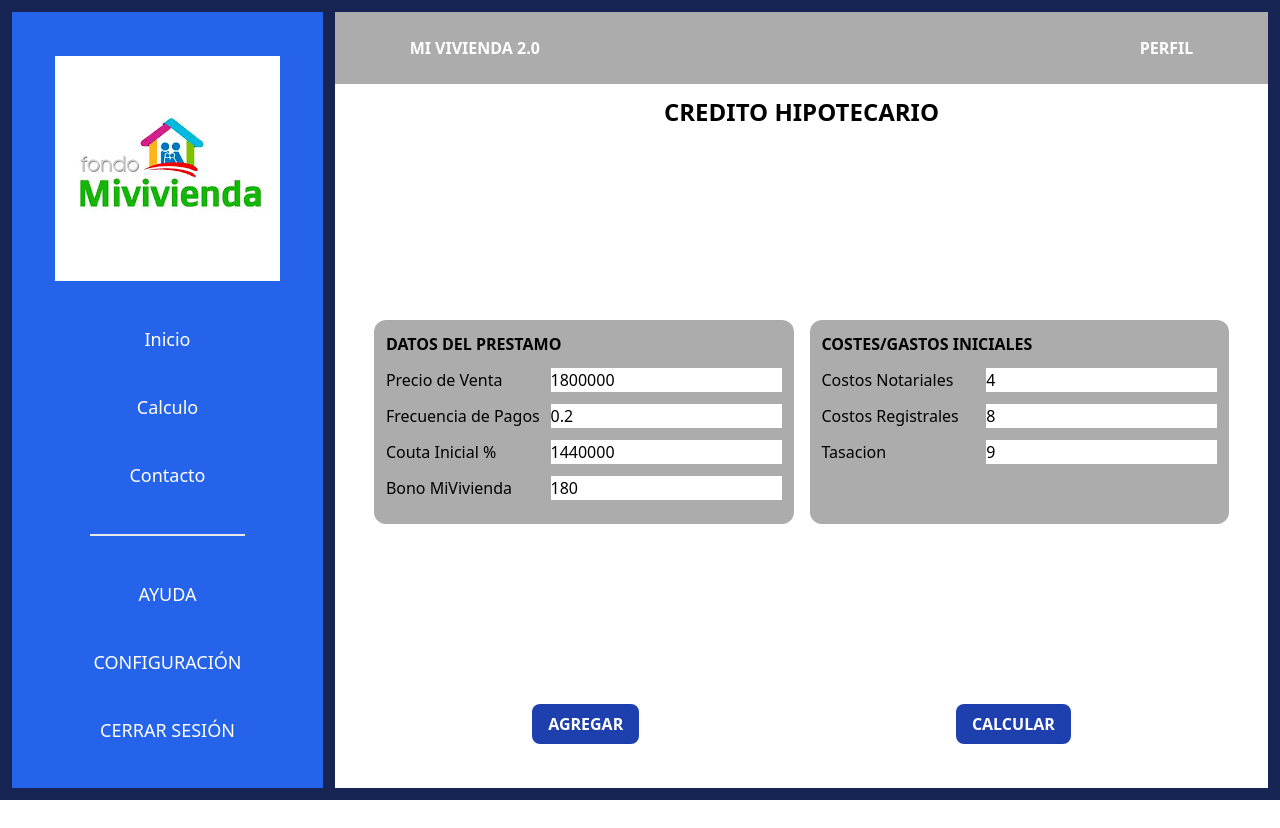
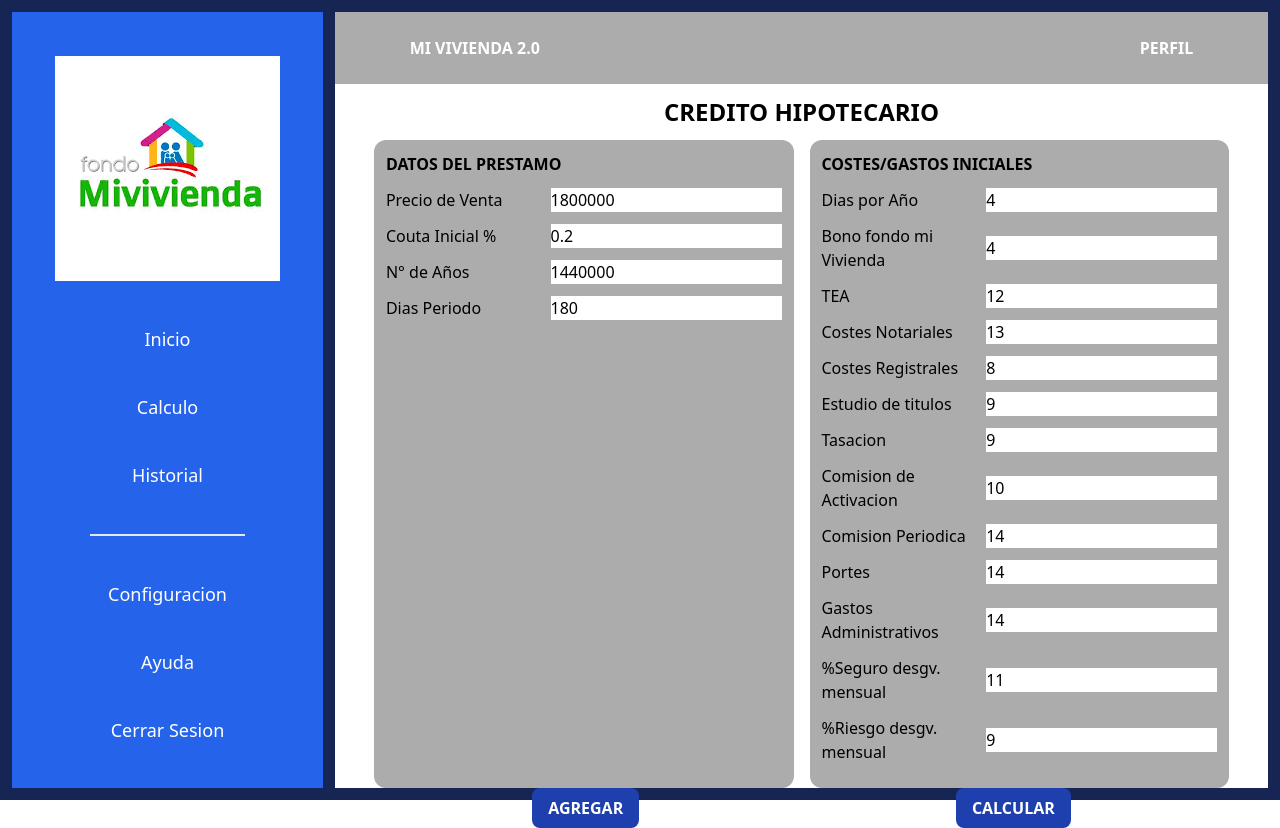
Before and after one commit to OMARROJASP/trabajoFinalFinanzas, a Vue app: page /calculo in a window 1280 px wide. Before the commit the page ends 800 px from the top, so only its background shows below. Built offline with nearby package versions, Linux system fonts and the light colour scheme.

Commit message:
conversion

```diff
--- a/src/App.vue
+++ b/src/App.vue
@@ -1,9 +1,11 @@
 <script setup>
 import { RouterLink, RouterView } from "vue-router";
+import {useUserStore} from "./stores/user.js";
 import Header from "./views/Header.vue";
 import Menu from "./views/Menu.vue";
 import Calculo from "./views/Calculo.vue";
 //import Inicio from "./views/Inicio.vue";
+
 </script>
 
 <template>
--- a/src/router/index.js
+++ b/src/router/index.js
@@ -1,4 +1,6 @@
 import { createRouter, createWebHistory } from "vue-router";
+import {useUserStore} from "../stores/user.js";
+
 import HomeView from "../views/HomeView.vue";
 import Header from "../views/Header.vue";
 import Menu from "../views/Menu.vue";
@@ -12,13 +14,26 @@ import Contacto from "../views/Contacto.vue";
 import Ayuda from "../views/Ayuda.vue";
 import Configuracion from "../views/Configuracion.vue";
 
+const requireAuth = async (to, from ,next) => {
+  const userStore = useUserStore();
+
+  userStore.loadingSession = true;
+  const user = await userStore.currentUser();
+  if (user){
+    next()
+  }else{
+    next("/login")
+  }
+}
+
+
 const router = createRouter({
-  history: createWebHistory(import.meta.env.BASE_URL),
+  history: createWebHistory(),
   routes: [
     {
       path: "/",
       name: "home",
-      component: HomeView,
+      component: HomeView, beforeEnter: requireAuth ,
     },
     {
       path: "/header",
@@ -28,7 +43,7 @@ const router = createRouter({
     {
       path: "/menu",
       name: "menu",
-      component: Menu,
+      component: Menu,// beforeEnter: requireAuth
     },
     {
       path: "/calculo",
@@ -81,6 +96,7 @@ const router = createRouter({
       component: Ayuda,
     },
   ],
+
 });
 
 export default router;
--- a/src/stores/user.js
+++ b/src/stores/user.js
@@ -26,6 +26,7 @@ export const useUserStore = defineStore("users", {
         );
         this.userData = { email: user.email, uid: user.uid };
         router.push("/");
+        console.log(email)
       } catch (error) {
         console.log(error.code);
       } finally {
@@ -56,24 +57,25 @@ export const useUserStore = defineStore("users", {
       const databaseStore = useDatabaseStore();
       try {
         await signOut(auth);
-        router.push("/login");
+        router.push("/Inicio");
         console.log("se cerro la cesion");
       } catch (error) {
-        console.log(error);
+        console.log(error);        console.log("se cerro la cesiondd");
       } finally {
         this.loading = false;
         this.userData = null;
         databaseStore.$reset();
+        console.log("se entro o no");
       }
     },
-    /*
+
         currentUser(){
             return new Promise((resolve,reject) => {
                 const unsubcribe =  onAuthStateChanged(auth,
                     (user)=>{
                         const databaseStore = useDatabaseStore()
                         if(user){
-                            this.userData={
+                     this.userData={
                                 email: user.email,
                                 uid: user.uid
                             };
@@ -88,6 +90,6 @@ export const useUserStore = defineStore("users", {
                 unsubcribe();
             });
         },
-         */
+
   },
 });
--- a/src/views/Calculo.vue
+++ b/src/views/Calculo.vue
@@ -23,19 +23,6 @@
         </div>
 
         <div class="flex items-center justify-between my-3">
-          <label for="inputPRECIO">Frecuencia de Pagos</label>
-          <div>
-            <input
-              type="number"
-              step="0.00000001"
-              min="0"
-              id="input"
-              v-model="FrecuenciaDePagos"
-            />
-          </div>
-        </div>
-
-        <div class="flex items-center justify-between my-3">
           <label for="inputPRECIO">Couta Inicial %</label>
           <div>
             <input
@@ -43,20 +30,33 @@
               step="0.00000001"
               min="0"
               id="input"
-              v-model="coutaInicial"
+              v-model="cuotaInicial"
             />
           </div>
         </div>
 
         <div class="flex items-center justify-between my-3">
-          <label for="inputPRECIO">Bono MiVivienda</label>
+          <label for="inputPRECIO">N° de Años</label>
           <div>
             <input
               type="number"
               step="0.00000001"
               min="0"
               id="input"
-              v-model="BonoVivienda"
+              v-model="nDeanoas"
+            />
+          </div>
+        </div>
+
+        <div class="flex items-center justify-between my-3">
+          <label for="inputPRECIO">Dias Periodo</label>
+          <div>
+            <input
+              type="number"
+              step="0.00000001"
+              min="0"
+              id="input"
+              v-model="diasXperiodo"
             />
           </div>
         </div>
@@ -65,27 +65,79 @@
       <div class="bg-[#acacac] p-3 rounded-xl">
         <h2 class="uppercase font-bold">Costes/gastos Iniciales</h2>
         <div class="flex items-center justify-between my-3">
-          <label for="inputPRECIO">Costos Notariales</label>
+          <label for="inputPRECIO">Dias por Año</label>
           <div>
             <input
               type="number"
               step="0.00000001"
               min="0"
               id="input"
-              v-model="CostosNotariales"
+              v-model="diasXanoas"
             />
           </div>
         </div>
 
         <div class="flex items-center justify-between my-3">
-          <label for="inputPRECIO">Costos Registrales</label>
+          <label for="inputPRECIO">Bono fondo mi Vivienda</label>
+          <div>
+            <input
+                type="number"
+                step="0.01"
+                min="0"
+                id="input"
+                v-model="bonoMiVivienda"
+            />
+          </div>
+        </div>
+
+        <div class="flex items-center justify-between my-3">
+          <label for="inputPRECIO">TEA</label>
           <div>
             <input
               type="number"
               step="0.01"
               min="0"
               id="input"
-              v-model="CostosRegistrales"
+              v-model="TEA"
+            />
+          </div>
+        </div>
+
+        <div class="flex items-center justify-between my-3">
+          <label for="inputPRECIO">Costes Notariales</label>
+          <div>
+            <input
+              type="number"
+              step="0.01"
+              min="0"
+              id="input"
+              v-model="costosNotariales"
+            />
+          </div>
+        </div>
+
+        <div class="flex items-center justify-between my-3">
+          <label for="inputPRECIO">Costes Registrales</label>
+          <div>
+            <input
+                type="number"
+                step="0.01"
+                min="0"
+                id="input"
+                v-model="costosRegistrales"
+            />
+          </div>
+        </div>
+
+        <div class="flex items-center justify-between my-3">
+          <label for="inputPRECIO">Estudio de titulos</label>
+          <div>
+            <input
+                type="number"
+                step="0.01"
+                min="0"
+                id="input"
+                v-model="estudioDeTitulos"
             />
           </div>
         </div>
@@ -94,14 +146,96 @@
           <label for="inputPRECIO">Tasacion</label>
           <div>
             <input
-              type="number"
-              step="0.01"
-              min="0"
-              id="input"
-              v-model="Tasacion"
+                type="number"
+                step="0.01"
+                min="0"
+                id="input"
+                v-model="tasacion"
             />
           </div>
         </div>
+
+        <div class="flex items-center justify-between my-3">
+          <label for="inputPRECIO">Comision de Activacion</label>
+          <div>
+            <input
+                type="number"
+                step="0.01"
+                min="0"
+                id="input"
+                v-model="comisionDeActivacion"
+            />
+          </div>
+        </div>
+
+        <div class="flex items-center justify-between my-3">
+          <label for="inputPRECIO">Comision Periodica</label>
+          <div>
+            <input
+                type="number"
+                step="0.01"
+                min="0"
+                id="input"
+                v-model="comisionPeridica"
+            />
+          </div>
+        </div>
+
+        <div class="flex items-center justify-between my-3">
+          <label for="inputPRECIO">Portes</label>
+          <div>
+            <input
+                type="number"
+                step="0.01"
+                min="0"
+                id="input"
+                v-model="portes"
+            />
+          </div>
+        </div>
+
+
+        <div class="flex items-center justify-between my-3">
+          <label for="inputPRECIO">Gastos Administrativos</label>
+          <div>
+            <input
+                type="number"
+                step="0.01"
+                min="0"
+                id="input"
+                v-model="gastosAdministrativos"
+            />
+          </div>
+        </div>
+
+        <div class="flex items-center justify-between my-3">
+          <label for="inputPRECIO">%Seguro desgv. mensual</label>
+          <div>
+            <input
+                type="number"
+                step="0.01"
+                min="0"
+                id="input"
+                v-model="seguroDesgravamenMen"
+            />
+          </div>
+        </div>
+
+        <div class="flex items-center justify-between my-3">
+          <label for="inputPRECIO">%Riesgo desgv. mensual</label>
+          <div>
+            <input
+                type="number"
+                step="0.01"
+                min="0"
+                id="input"
+                v-model="seguroRiesgoMen"
+            />
+          </div>
+        </div>
+
+
+
       </div>
     </div>
     <div class="flex justify-around">
@@ -131,34 +265,45 @@ const useCalculo = useCalculosStore();
 const { add } = useCalculo;
 
 const precioDeVenta = ref(1800000);
-const FrecuenciaDePagos = ref(0.2);
-const coutaInicial = ref(1440000);
-const BonoVivienda = ref(180);
-const CostosNotariales = ref(4);
-const CostosRegistrales = ref(8);
-const Tasacion = ref(9);
-const ComisionDeEstudio = ref(9);
-const ComisionDeActivacion = ref(10);
-const ComisionPeriodica = ref(11);
-const Portes = ref(12);
-const GastosAdministrativos = ref(13);
-const seguroDeRiesgo = ref(14);
+const cuotaInicial = ref(0.2);
+const nDeanoas = ref(1440000);
+const diasXperiodo = ref(180);
+const diasXanoas = ref(4);
+const bonoMiVivienda = ref(4);
+const TEA = ref(12);
+const costosNotariales= ref(13);
+const costosRegistrales = ref(8);
+const estudioDeTitulos = ref(9);
+const tasacion = ref(9);
+const comisionDeActivacion = ref(10);
+const comisionPeridica = ref(14);
+const portes = ref(14);
+const gastosAdministrativos = ref(14);
+const seguroDesgravamenMen = ref(11);
+const seguroRiesgoMen = ref(9);
+
+
+
 
 // falta 1
 const lista = ref([
   precioDeVenta,
-  FrecuenciaDePagos,
-  coutaInicial,
-  BonoVivienda,
-  CostosNotariales,
-  CostosRegistrales,
-  Tasacion,
-  ComisionDeEstudio,
-  ComisionDeActivacion,
-  ComisionPeriodica,
-  Portes,
-  GastosAdministrativos,
-  seguroDeRiesgo,
+  cuotaInicial,
+  nDeanoas,
+  diasXperiodo,
+  diasXanoas,
+  bonoMiVivienda,
+  TEA,
+  costosNotariales,
+  costosRegistrales,
+  estudioDeTitulos,
+  tasacion,
+  comisionDeActivacion,
+  comisionPeridica,
+  portes,
+  gastosAdministrativos,
+  seguroDesgravamenMen,
+  seguroRiesgoMen
 ]);
 </script>
 
--- a/src/views/Historial.vue
+++ b/src/views/Historial.vue
@@ -1,9 +1,7 @@
 <template></template>
 
 <script>
-export default {
-  name: "Historial",
-};
+
 </script>
 
 <style scoped></style>
--- a/src/views/Inicio.vue
+++ b/src/views/Inicio.vue
@@ -44,8 +44,8 @@ import { ref } from "vue";
 import { useUserStore } from "../stores/user";
 
 const userStore = useUserStore();
-const email = ref("");
-const password = ref("");
+const email = ref("maximo2611@gmail.com");
+const password = ref("123123");
 
 const register = () => {
   router.push(`/registrarse`);
--- a/src/views/Menu.vue
+++ b/src/views/Menu.vue
@@ -1,7 +1,9 @@
-<script>
-export default {
-  components: {},
-};
+<script setup>
+import {useUserStore} from "../stores/user.js";
+const userStore = useUserStore()
+
+
+
 </script>
 
 <template>
@@ -15,15 +17,17 @@ export default {
     <div class="flex flex-col items-center gap-10">
       <router-link to="/">Inicio</router-link>
       <router-link to="/Calculo">Calculo</router-link>
-      <router-link to="/Contacto">Contacto</router-link>
+      <button to="/Historial" @click="userStore.signOutUser" type="submit" >Historial</button>
     </div>
 
     <hr class="border w-1/2" />
 
     <div class="flex flex-col items-center gap-10 uppercase">
-      <p>Ayuda</p>
-      <p>Configuración</p>
-      <p>Cerrar Sesión</p>
+      <button to="/Configuracion" @click="userStore.signOutUser" type="submit" >Configuracion</button>
+      <button to="/Ayuda" @click="userStore.signOutUser" type="submit" >Ayuda</button>
+      <button to="/Inicio" @click="userStore.signOutUser" type="submit" >Cerrar Sesion</button>
+
+
     </div>
   </aside>
 </template>
```
Also changed, not shown: src/views/Resultado.vue (+60 -3 lines).
